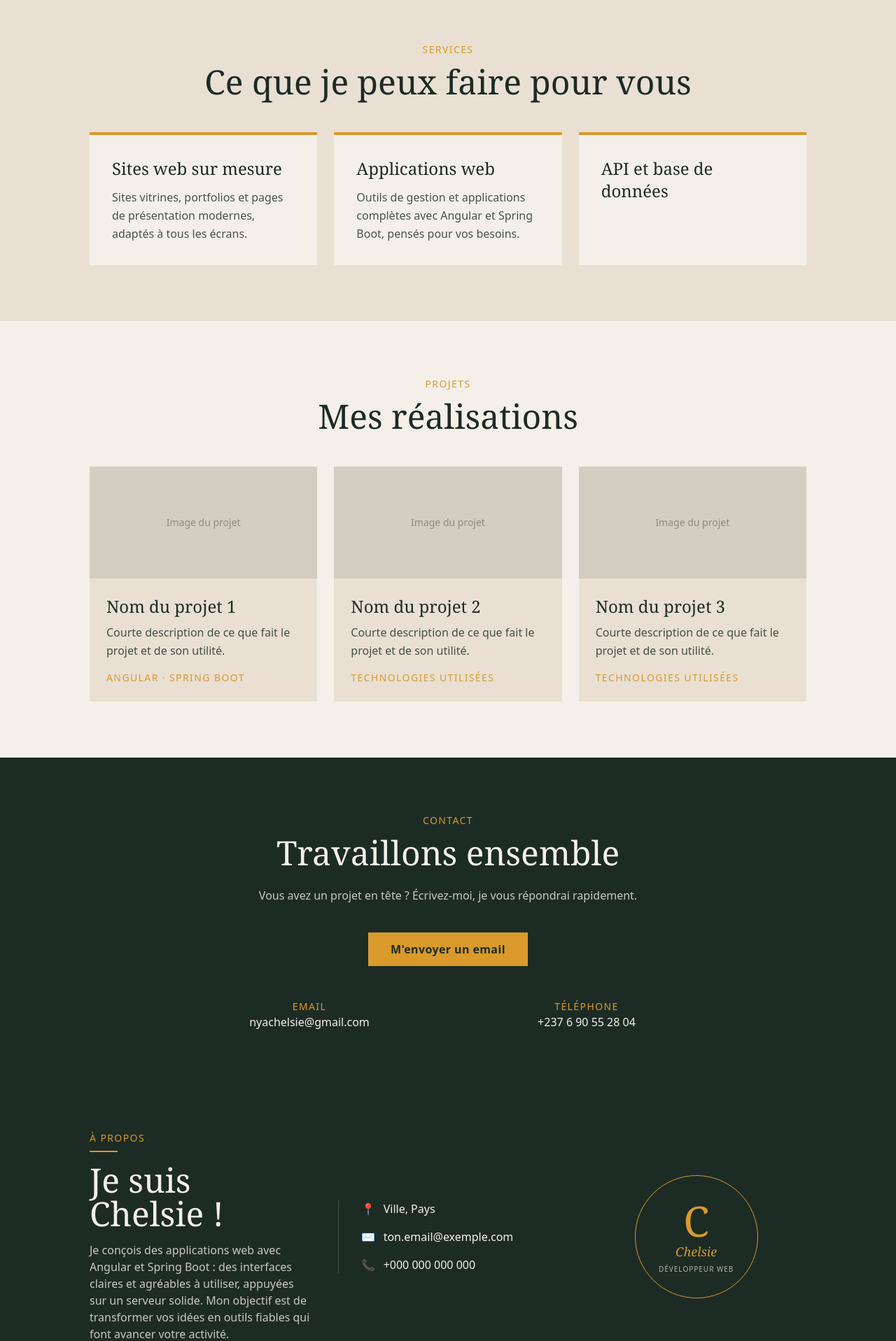
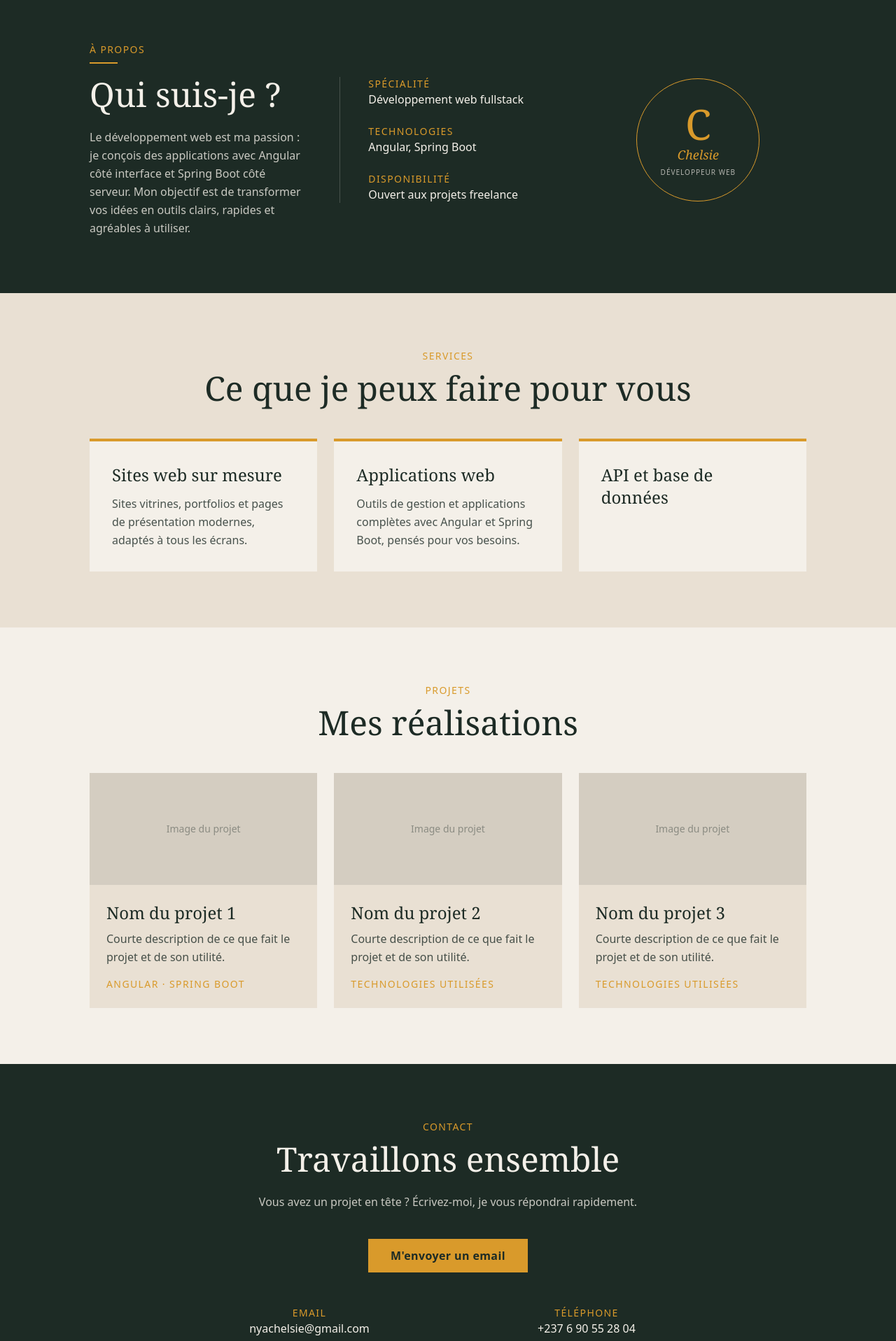
Before and after one commit to NyaChelsie/portfolio, an Angular app: page / in a window 1280 px wide. Shown: the part 880-2797 px from the top of the page at 70% size. Built offline with nearby package versions, Linux system fonts and the light colour scheme.

Commit message:
Section À propos et liens du menu

```diff
--- a/src/app/app.html
+++ b/src/app/app.html
@@ -1,6 +1,6 @@
 <app-navbar />
 <app-accueil />
+<app-apropos />
 <app-services />
 <app-projets />
 <app-contact />
-<app-apropos />
--- a/src/app/app.ts
+++ b/src/app/app.ts
@@ -1,15 +1,14 @@
 import { Component } from '@angular/core';
 import { Accueil } from './accueil/accueil';
-
+import { Apropos } from './apropos/apropos';
 import { Services } from './services/services';
 import { Projets } from './projets/projets';
 import { Contact } from './contact/contact';
 import { Navbar } from './navbar/navbar';
-import { Apropos } from './apropos/apropos';
 
 @Component({
   selector: 'app-root',
-imports: [Navbar, Accueil,  Services, Projets, Contact, Apropos],
+  imports: [Navbar, Accueil, Apropos, Services, Projets, Contact],
   templateUrl: './app.html',
   styleUrl: './app.css'
 })
--- a/src/app/apropos/apropos.html
+++ b/src/app/apropos/apropos.html
@@ -1,35 +1,32 @@
-<section id="apropos" class="bg-vert text-creme px-6 py-16">
-  <div class="mx-auto grid max-w-5xl gap-10 md:grid-cols-3 md:items-center">
+<section id="apropos" class="scroll-mt-20 bg-vert text-creme px-6 py-20">
+  <div class="mx-auto grid max-w-5xl gap-12 md:grid-cols-3 md:items-center">
 
-    <!-- Texte -->
     <div>
       <p class="text-moutarde tracking-widest uppercase text-sm">À propos</p>
-      <span class="mt-2 mb-4 block h-0.5 w-10 bg-moutarde"></span>
-      <h2 class="font-serif text-4xl md:text-5xl mb-4">Je suis Chelsie !</h2>
-      <p class="text-creme/80">
-        Je conçois des applications web avec Angular et Spring Boot : des interfaces
-        claires et agréables à utiliser, appuyées sur un serveur solide. Mon objectif
-        est de transformer vos idées en outils fiables qui font avancer votre activité.
+      <span class="mt-2 mb-5 block h-0.5 w-10 bg-moutarde"></span>
+      <h2 class="font-serif text-4xl md:text-5xl mb-6">Qui suis-je ?</h2>
+      <p class="text-creme/80 leading-relaxed">
+        Le développement web est ma passion : je conçois des applications avec Angular
+        côté interface et Spring Boot côté serveur. Mon objectif est de transformer
+        vos idées en outils clairs, rapides et agréables à utiliser.
       </p>
     </div>
 
-    <!-- Infos -->
-    <ul class="space-y-4 md:border-l md:border-creme/20 md:pl-8">
-      <li class="flex items-center gap-3">
-        <span class="text-moutarde">📍</span>
-        <span>Ville, Pays</span>
+    <ul class="space-y-6 md:border-l md:border-creme/20 md:pl-10">
+      <li>
+        <span class="block text-moutarde text-sm uppercase tracking-widest">Spécialité</span>
+        Développement web fullstack
       </li>
-      <li class="flex items-center gap-3">
-        <span class="text-moutarde">✉️</span>
-        <span class="break-all">ton.email@exemple.com</span>
+      <li>
+        <span class="block text-moutarde text-sm uppercase tracking-widest">Technologies</span>
+        Angular, Spring Boot
       </li>
-      <li class="flex items-center gap-3">
-        <span class="text-moutarde">📞</span>
-        <span>+000 000 000 000</span>
+      <li>
+        <span class="block text-moutarde text-sm uppercase tracking-widest">Disponibilité</span>
+        Ouvert aux projets freelance
       </li>
     </ul>
 
-    <!-- Monogramme -->
     <div class="flex justify-center">
       <div class="flex h-44 w-44 flex-col items-center justify-center rounded-full border border-moutarde text-center">
         <span class="font-serif text-6xl leading-none text-moutarde">C</span>
--- a/src/app/contact/contact.html
+++ b/src/app/contact/contact.html
@@ -1,4 +1,4 @@
-<section id="contact" class="bg-vert text-creme px-6 py-20">
+<section id="contact" class="scroll-mt-20 bg-vert text-creme px-6 py-20">
   <div class="max-w-3xl mx-auto text-center">
 
     <p class="text-moutarde tracking-widest uppercase text-sm mb-3">Contact</p>
--- a/src/app/navbar/navbar.html
+++ b/src/app/navbar/navbar.html
@@ -4,7 +4,7 @@
     <a href="#" class="font-serif text-xl text-vert">Portfolio</a>
 
     <ul class="flex items-center gap-4 md:gap-8 text-xs md:text-sm uppercase tracking-widest text-vert">
-      <li><a href="#a-propos" class="hover:text-moutarde transition">À propos</a></li>
+      <li><a href="#apropos" class="hover:text-moutarde transition">À propos</a></li>
       <li><a href="#services" class="hover:text-moutarde transition">Services</a></li>
       <li><a href="#projets" class="hover:text-moutarde transition">Projet</a></li>
       <li>
--- a/src/app/projets/projets.html
+++ b/src/app/projets/projets.html
@@ -1,4 +1,4 @@
-<section id="projets" class="bg-creme text-vert px-6 py-20">
+<section id="projets" class="scroll-mt-20 bg-creme text-vert px-6 py-20">
   <div class="max-w-5xl mx-auto">
 
     <p class="text-moutarde tracking-widest uppercase text-sm mb-3 text-center">Projets</p>
--- a/src/app/services/services.html
+++ b/src/app/services/services.html
@@ -1,4 +1,4 @@
-<section id="services" class="bg-beige text-vert px-6 py-20">
+<section id="services" class="scroll-mt-20 bg-beige text-vert px-6 py-20">
   <div class="max-w-5xl mx-auto">
 
     <p class="text-moutarde tracking-widest uppercase text-sm mb-3 text-center">Services</p>
```
